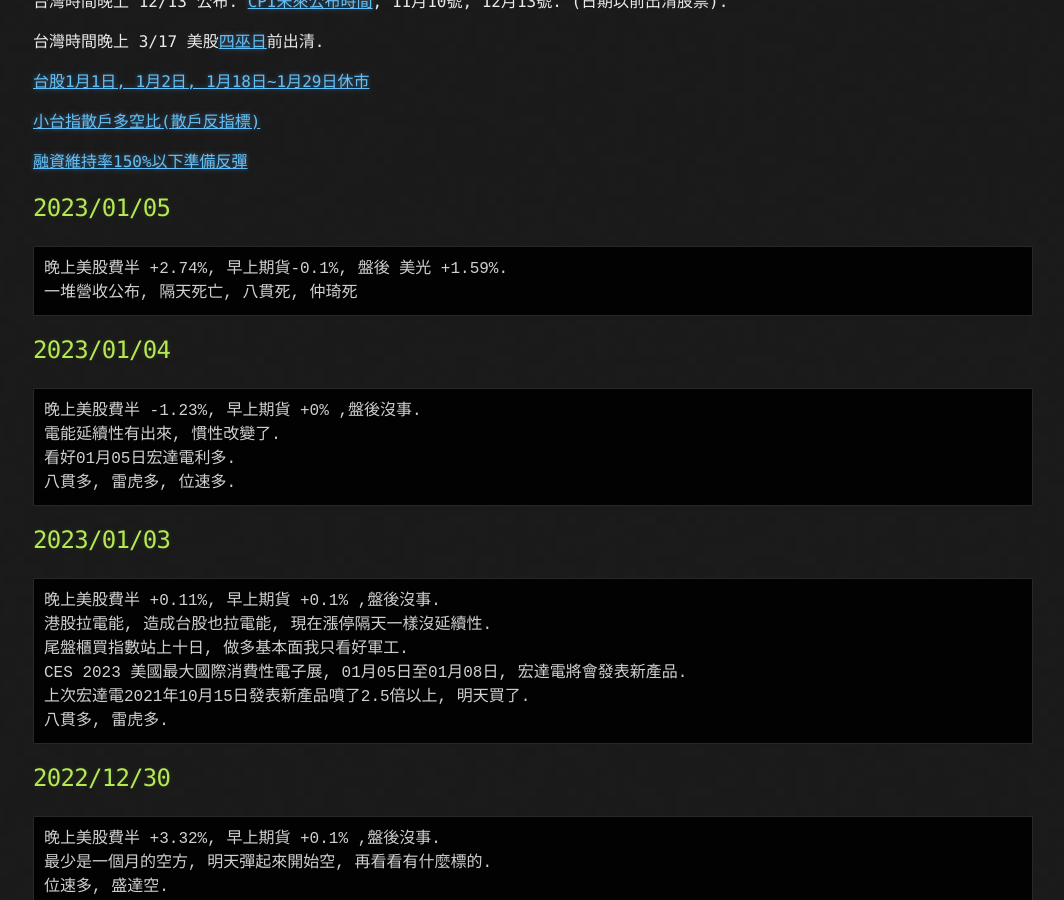
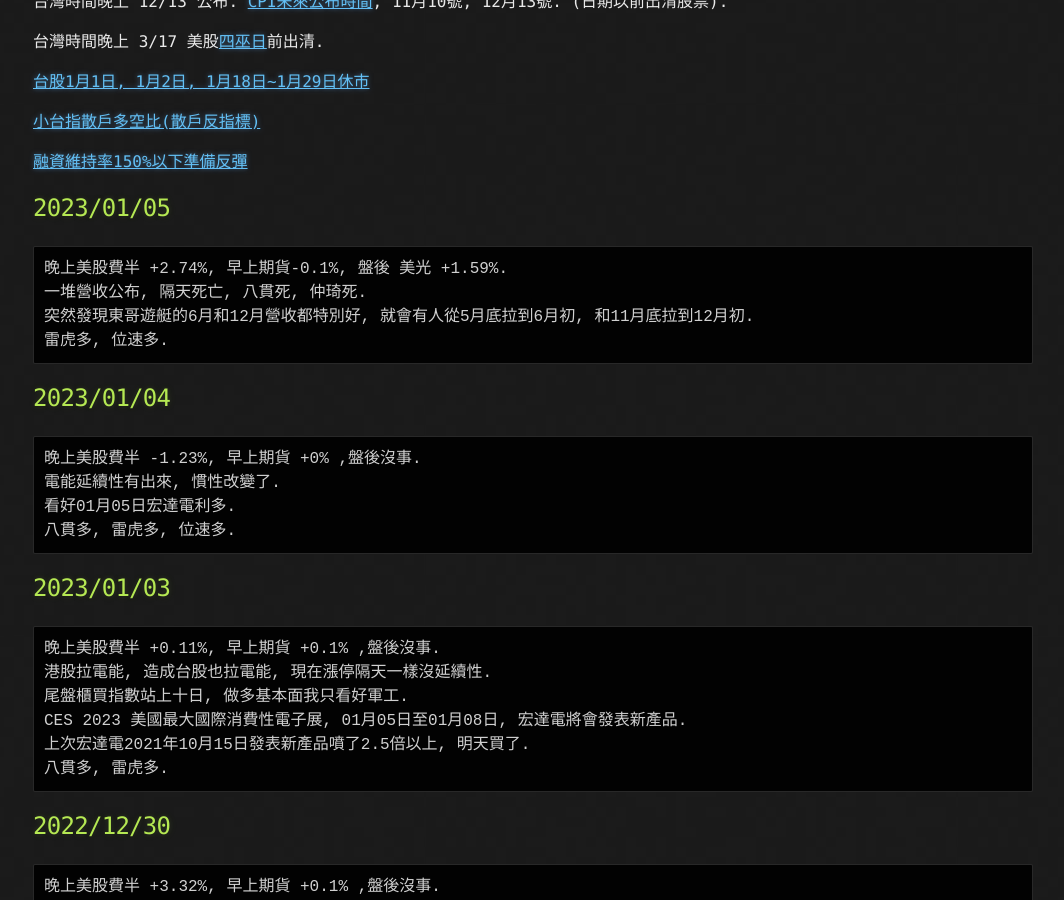
Before and after one commit to lepg5487/Stock_God, a Jekyll site: the page built from index.md, in a window 1280 px wide and 900 px high, scrolled down 428 px. Shown: the whole window, without its empty margins (107-1171 px from the left). Built offline with Jekyll 4.4.1, drawn with Linux system fonts in a browser that asks for light colours; our own code applies the rules of GitHub Pages for plain Markdown files.

Commit message:
Update index.md

````diff
--- a/index.md
+++ b/index.md
@@ -23,7 +23,9 @@ layout: testlayouts
 ## 2023/01/05
 ```
 晚上美股費半 +2.74%, 早上期貨-0.1%, 盤後 美光 +1.59%.
-一堆營收公布, 隔天死亡, 八貫死, 仲琦死
+一堆營收公布, 隔天死亡, 八貫死, 仲琦死.
+突然發現東哥遊艇的6月和12月營收都特別好, 就會有人從5月底拉到6月初, 和11月底拉到12月初.
+雷虎多, 位速多.
 ```
 
 ## 2023/01/04
````
